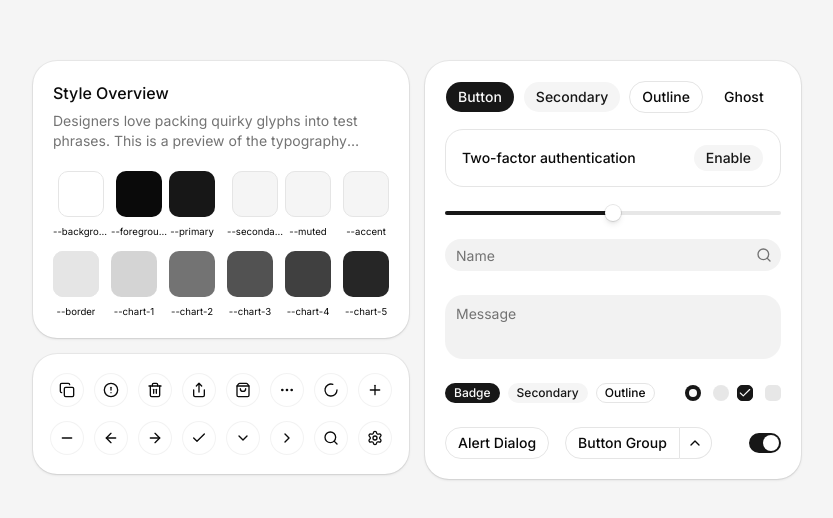
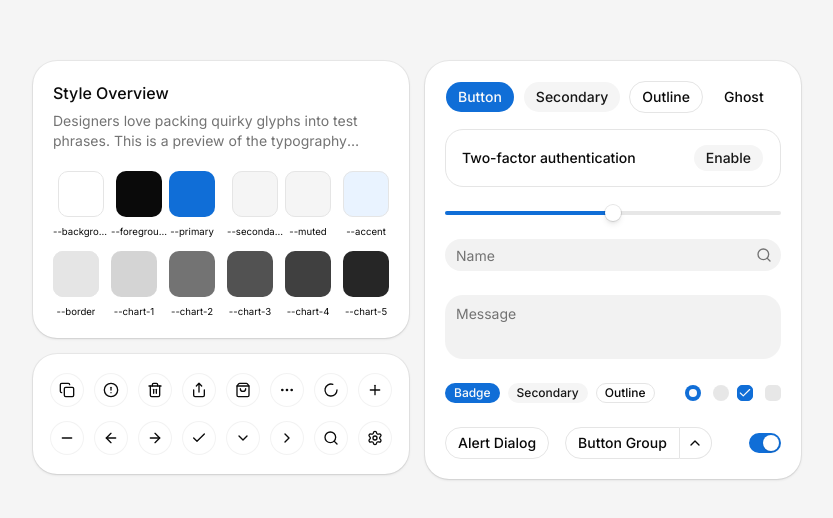
Before and after one commit to pedroburneiko/BS, a Next.js app: page / in a window 1280 px wide. Shown: the part 130-648 px from the top of the page, without its empty margins (223-1056 px from the left). Built offline with nearby package versions, Linux system fonts and the light colour scheme.

Commit message:
feat: update color variables to vibrant hues

```diff
--- a/app/globals.css
+++ b/app/globals.css
@@ -57,18 +57,18 @@
 --card-foreground: oklch(0.145 0 0);
 --popover: oklch(1 0 0);
 --popover-foreground: oklch(0.145 0 0);
---primary: oklch(0.205 0 0);
+--primary: oklch(0.55 0.18 256);
 --primary-foreground: oklch(0.985 0 0);
 --secondary: oklch(0.97 0 0);
 --secondary-foreground: oklch(0.205 0 0);
 --muted: oklch(0.97 0 0);
 --muted-foreground: oklch(0.556 0 0);
---accent: oklch(0.97 0 0);
---accent-foreground: oklch(0.205 0 0);
+--accent: oklch(0.96 0.02 256);
+--accent-foreground: oklch(0.4 0.14 256);
 --destructive: oklch(0.577 0.245 27.325);
 --border: oklch(0.922 0 0);
 --input: oklch(0.922 0 0);
---ring: oklch(0.708 0 0);
+--ring: oklch(0.55 0.18 256);
 --chart-1: oklch(0.87 0 0);
 --chart-2: oklch(0.556 0 0);
 --chart-3: oklch(0.439 0 0);
@@ -92,18 +92,18 @@
 --card-foreground: oklch(0.985 0 0);
 --popover: oklch(0.205 0 0);
 --popover-foreground: oklch(0.985 0 0);
---primary: oklch(0.922 0 0);
---primary-foreground: oklch(0.205 0 0);
+--primary: oklch(0.65 0.16 256);
+--primary-foreground: oklch(0.145 0 0);
 --secondary: oklch(0.269 0 0);
 --secondary-foreground: oklch(0.985 0 0);
 --muted: oklch(0.269 0 0);
 --muted-foreground: oklch(0.708 0 0);
---accent: oklch(0.269 0 0);
+--accent: oklch(0.32 0.06 256);
 --accent-foreground: oklch(0.985 0 0);
 --destructive: oklch(0.704 0.191 22.216);
 --border: oklch(1 0 0 / 10%);
 --input: oklch(1 0 0 / 15%);
---ring: oklch(0.556 0 0);
+--ring: oklch(0.65 0.16 256);
 --chart-1: oklch(0.87 0 0);
 --chart-2: oklch(0.556 0 0);
 --chart-3: oklch(0.439 0 0);
```
